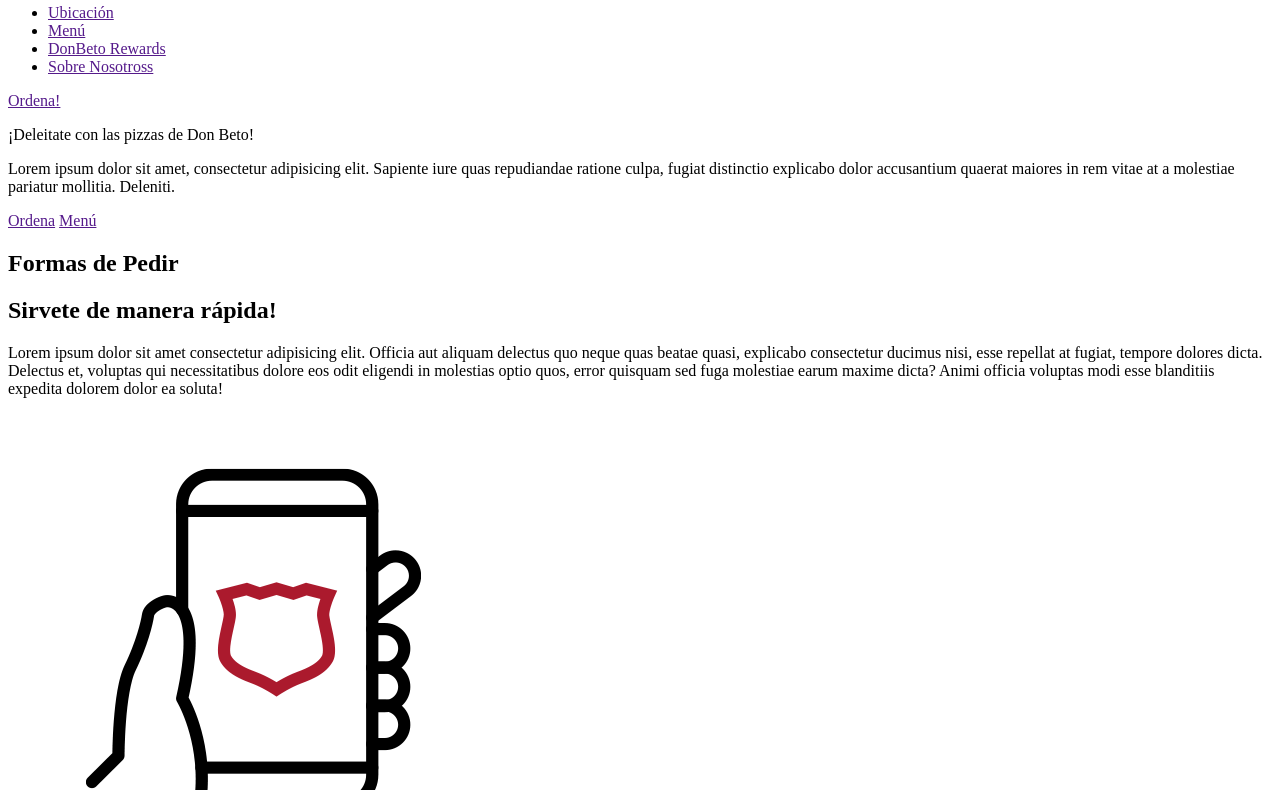
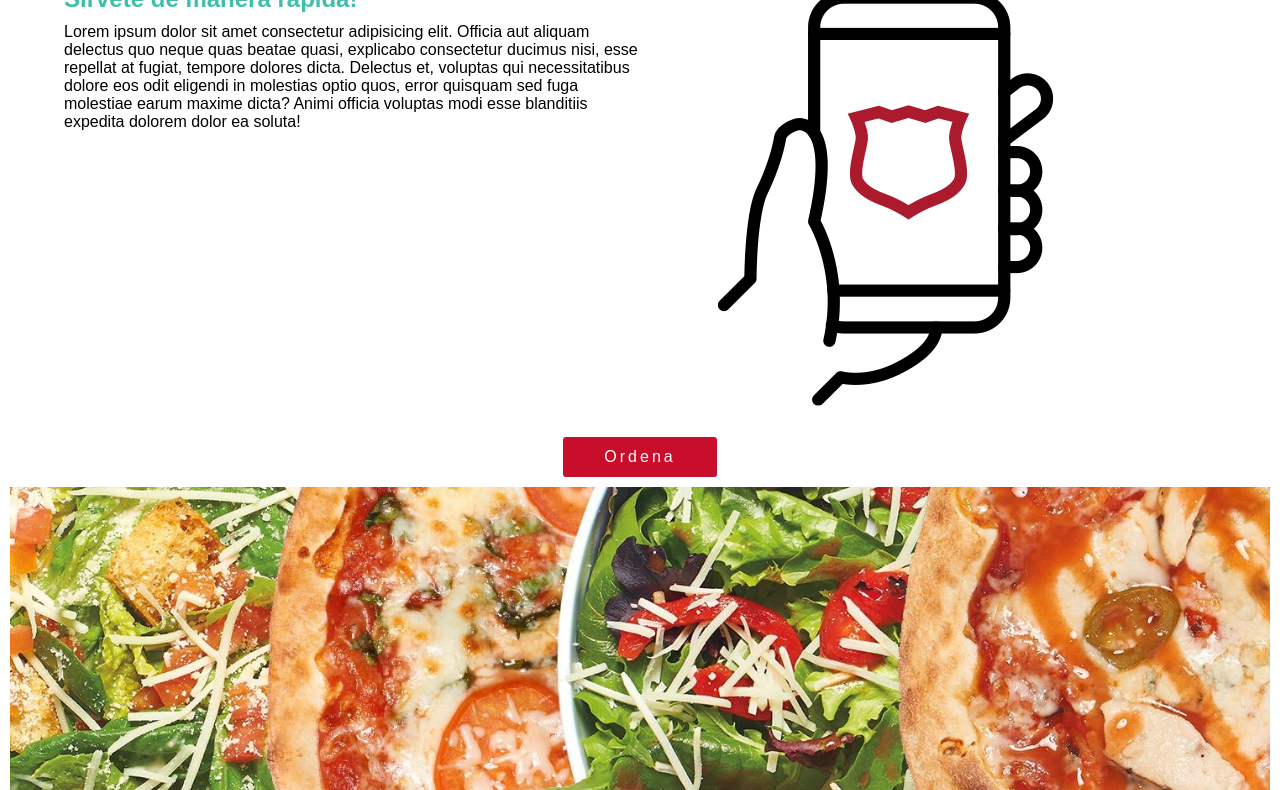
Before and after one commit to Kyomune/Donbetto, a website: page index.html in a window 1280 px wide. Shown: the part 623-1413 px from the top of the page. Drawn offline with nearby package versions, Linux system fonts and the light colour scheme.

Commit message:
Update index.html

```diff
--- a/index.html
+++ b/index.html
@@ -5,7 +5,7 @@
     <meta http-equiv="X-UA-Compatible" content="IE=edge">
     <meta name="viewport" content="width=device-width, initial-scale=1.0">
     <title>DonBeto Pizzas</title>
-    <link rel="stylesheet" href="./src/styles">
+    <link rel="stylesheet" href="./src/styles.css">
     <link rel="preconnect" href="https://fonts.gstatic.com">
     <link href="https://fonts.googleapis.com/css2?family=Merriweather:ital@1&display=swap" rel="stylesheet">
 </head>
```
